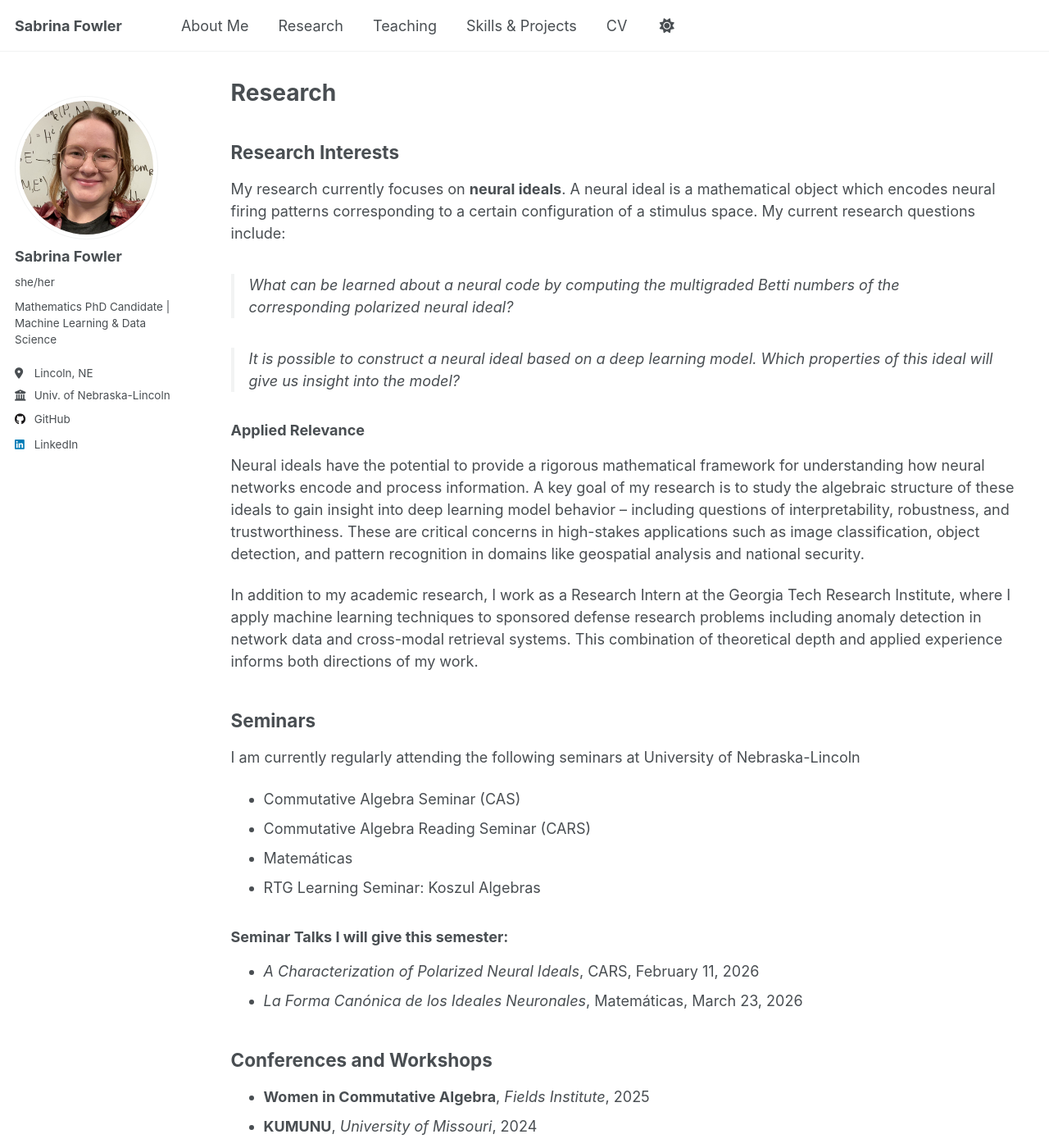
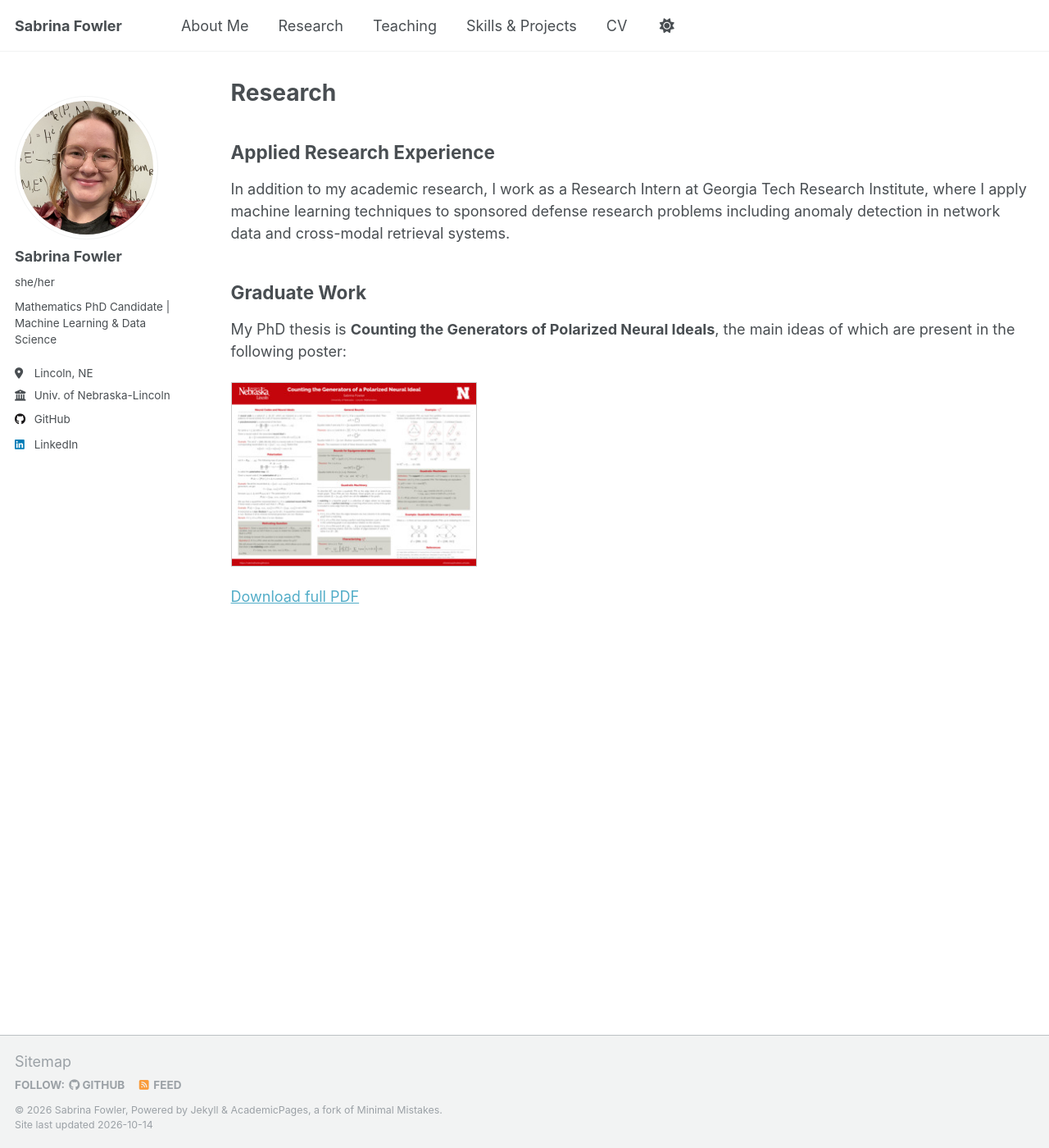
Before and after one commit to sabrinafowler/sabrinafowler.github.io, a Jekyll site: the page built from _pages/research.md, in a window 1280 px wide and 1400 px high. Shown: the whole window at 82% size. Built offline with Jekyll 4.4.1, drawn with Linux system fonts in a browser that asks for light colours; some of the changed text lies outside the part shown.

Commit message:
thesis updates

```diff
--- a/_pages/research.md
+++ b/_pages/research.md
@@ -5,38 +5,17 @@ permalink: /research/
 author_profile: true
 ---
 
-## Research Interests
 
-My research currently focuses on __neural ideals__. A neural ideal is a mathematical object which encodes neural firing patterns corresponding to a certain configuration of a stimulus space. My current research questions include:
+## Applied Research Experience
 
-> What can be learned about a neural code by computing the multigraded Betti numbers of the corresponding polarized neural ideal?
+In addition to my academic research, I work as a Research Intern at Georgia Tech Research Institute, where I apply machine learning techniques to sponsored defense research problems including anomaly detection in network data and cross-modal retrieval systems.
 
-> It is possible to construct a neural ideal based on a deep learning model. Which properties of this ideal will give us insight into the model?
 
-### Applied Relevance
+## Graduate Work
 
-Neural ideals have the potential to provide a rigorous mathematical framework for understanding how neural networks encode and process information. A key goal of my research is to study the algebraic structure of these ideals to gain insight into deep learning model behavior -- including questions of interpretability, robustness, and trustworthiness. These are critical concerns in high-stakes applications such as image classification, object detection, and pattern recognition in domains like geospatial analysis and national security.
+My PhD thesis is __Counting the Generators of Polarized Neural Ideals__, the main ideas of which are present in the following poster:
 
-In addition to my academic research, I work as a Research Intern at the Georgia Tech Research Institute, where I apply machine learning techniques to sponsored defense research problems including anomaly detection in network data and cross-modal retrieval systems. This combination of theoretical depth and applied experience informs both directions of my work.
-
-## Seminars
-I am currently regularly attending the following seminars at University of Nebraska-Lincoln
-  * Commutative Algebra Seminar (CAS)
-  * Commutative Algebra Reading Seminar (CARS)
-  * Matemáticas
-  * RTG Learning Seminar: Koszul Algebras
-
-### Seminar Talks I will give this semester:
-  * _A Characterization of Polarized Neural Ideals_, CARS, February 11, 2026
-  * _La Forma Canónica de los Ideales Neuronales_, Matemáticas, March 23, 2026
-
-## Conferences and Workshops
-  * __Women in Commutative Algebra__, _Fields Institute_, 2025
-  * __KUMUNU__, _University of Missouri_, 2024
-  * __Recent Developments in Commutative Algebra__, _SLMath (formerly MSRI)_, 2024
-  * __Introductory Workshop: Commutative Algebra__, _SLMath (formerly MSRI)_, 2024
-  * __Gender Equity in the Mathematical Study (GEMS) of Commutative Algebra__, _University of Minnesota_, 2023
-  * __Math 125__, _University of Nebraska-Lincoln_, 2023
-  * __Nebraska Conference for Undergraduate Women in Mathematics__, _University of Nebraska-Lincoln_, 2019
-
-I served on the organizing committee for the [Nebraska Conference for Undergraduate Women in Mathematics](https://math.unl.edu/ncuwm/) from 2023 to 2025.
+<a href="files/poster.pdf" target="_blank">
+  <img src="/images/poster-thumbnail.jpg" alt="Research poster thumbnail" style="max-width: 300px; border: 1px solid #ccc;">
+</a>
+<p><a href="files/poster.pdf" download>Download full PDF</a></p>
```
Also changed, not shown: _pages/about.md (+1 -1 lines), _pages/about2.md (+1 -1 lines), images/poster-thumbnail.jpg (added), 1 other file.
